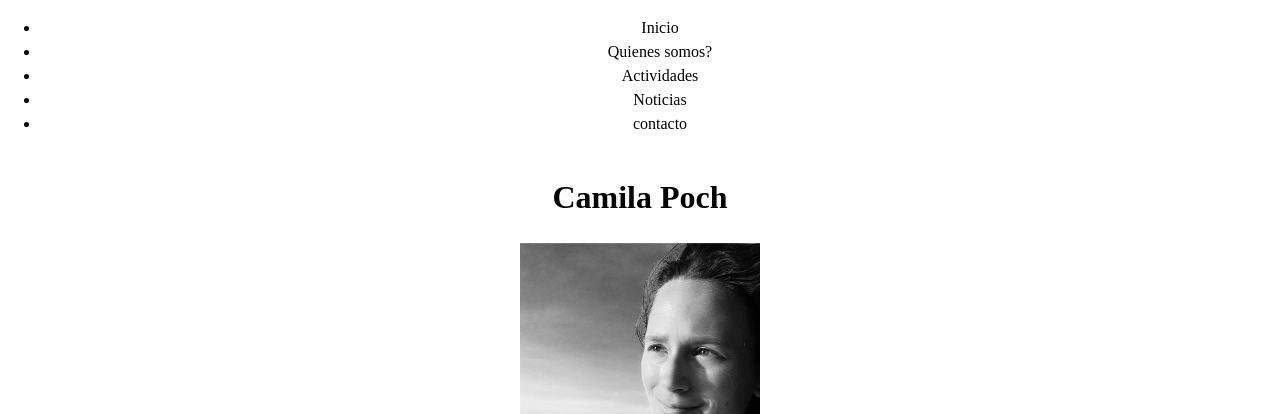
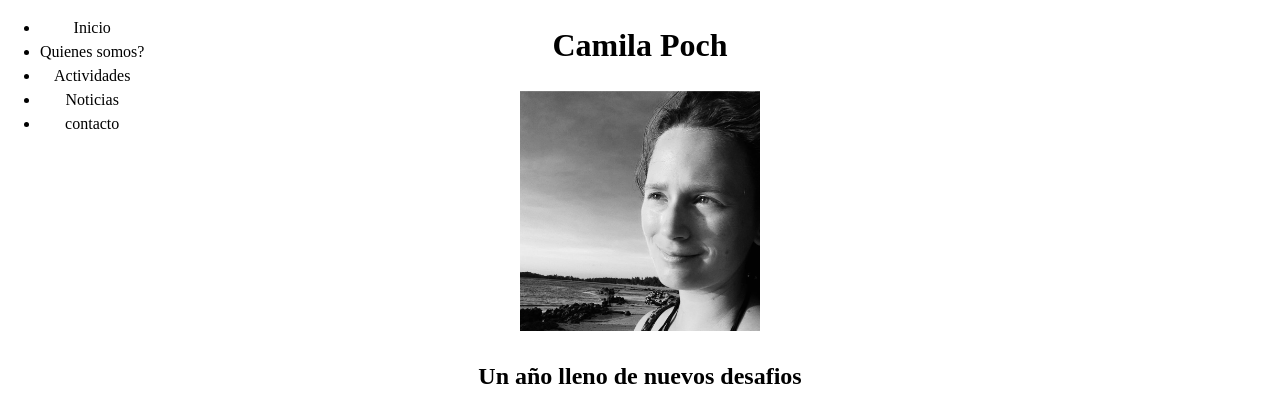
Before and after one commit to ccpoch/First-web, a plain HTML site: page index.html in a window 1280 px wide. Shown: the top 414 px of the page. Drawn offline with Linux system fonts and the light colour scheme.

Commit message:
Update stylesheet.css

```diff
--- a/stylesheets/stylesheet.css
+++ b/stylesheets/stylesheet.css
@@ -22,7 +22,7 @@ html, body {
 
 .nav {
   display: inline;
-  float: left;
   text-align: center;
   font-weight:100;
+  position:fixed;
 }
```
